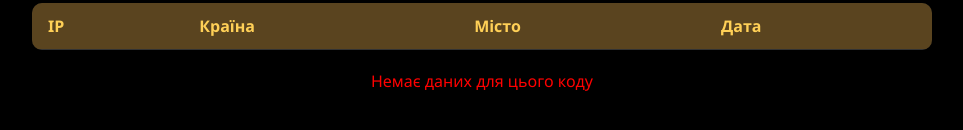
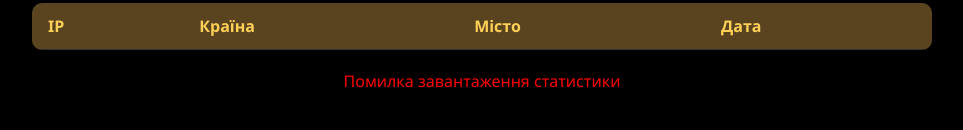
Before and after one commit to ivasww3csds/playmayker, a website: page public/stats.html in a window 1280 px wide. Shown: the part 124-254 px from the top of the page, without its empty margins (158-1121 px from the left). Drawn offline with Linux system fonts and the light colour scheme; no server answers.

Commit message:
Update stats.html

```diff
--- a/public/stats.html
+++ b/public/stats.html
@@ -70,12 +70,15 @@
   <div class="error" id="error"></div>
 
   <script>
-    const params = new URLSearchParams(window.location.search);
-    const codeFromURL = window.location.pathname.split('/')[1]; // вытаскиваем "calc" из /calc/stats
+  const code = window.location.pathname.split('/')[1]; // "calc"
 
-    fetch(`/${codeFromURL}/stats`)
+  fetch(`/${code}/stats`, {
+    headers: {
+      'Accept': 'application/json'
+    }
+  })
   .then(res => {
-        if (!res.ok) throw new Error("Немає даних для цього коду");
+    if (!res.ok) throw new Error("Помилка завантаження статистики");
     return res.json();
   })
   .then(data => {
@@ -95,5 +98,6 @@
     document.getElementById('error').textContent = err.message;
   });
 </script>
+
 </body>
 </html>
```
Lines whose indentation alone changed are shown as unchanged.
